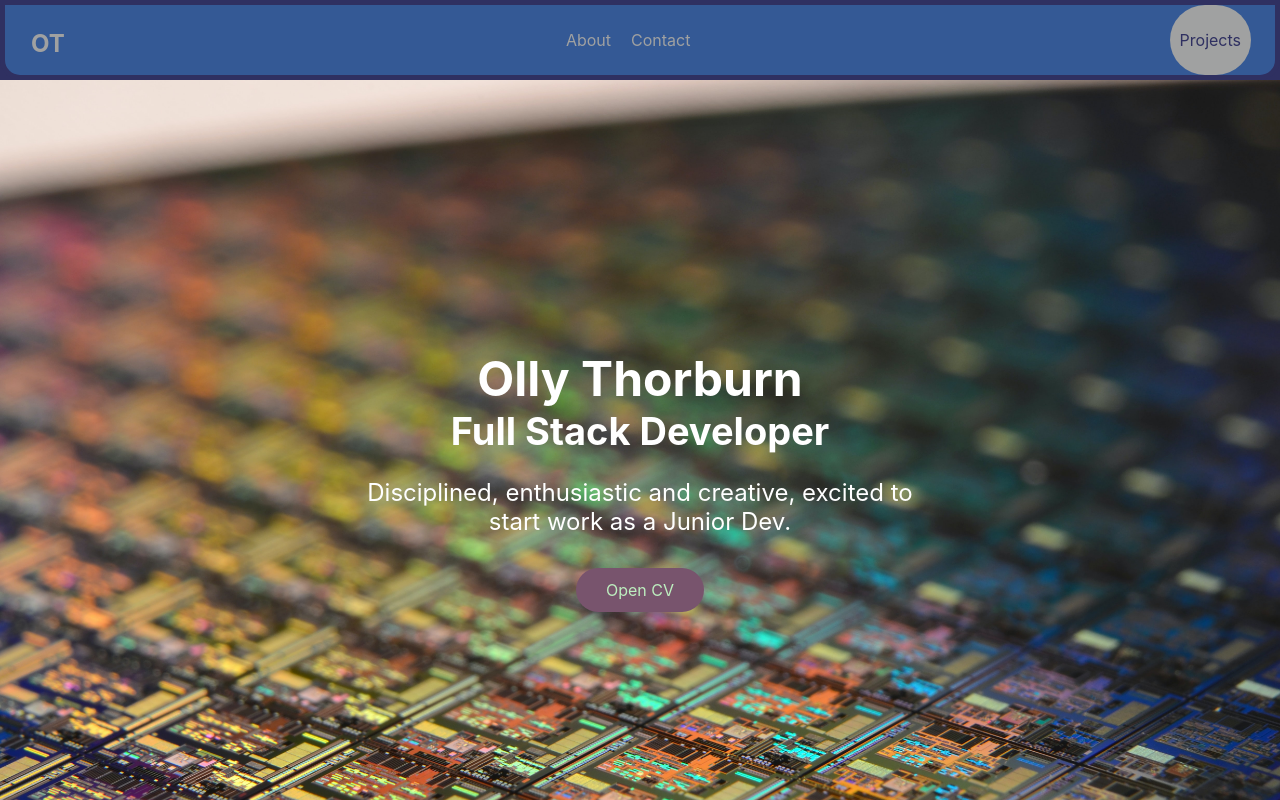
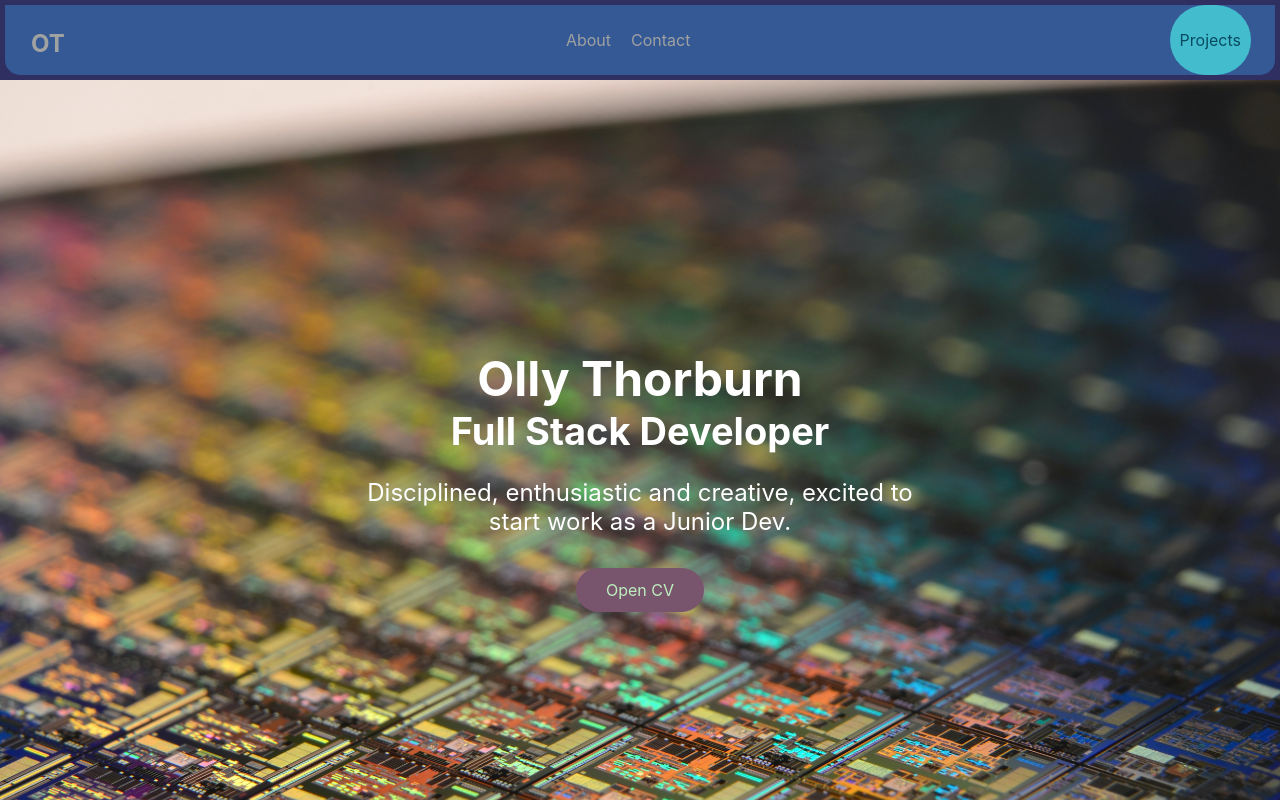
Before and after one commit to burn-Thor/Portfolio, a React (Create React App) app: page / in a window 1280 px wide. Shown: the top 800 px of the page. Built offline with nearby package versions, Linux system fonts and the light colour scheme.

Commit message:
styled-btn

```diff
--- a/src/components/Navbar/Navbar.js
+++ b/src/components/Navbar/Navbar.js
@@ -40,7 +40,7 @@ const LinkStyled = styled(Link)`
     }
 `
 const LinkStyledd = styled(Link)`
-  color: #2F3061;
+  color: #084C61;;
 
     &:hover {
         color: #43BCCD;
--- a/src/components/Navbar/StyledNav.css
+++ b/src/components/Navbar/StyledNav.css
@@ -60,9 +60,8 @@ nav{
     display: flex;
     align-items: center;
     border-radius: 40px;
-    background-color: #A0A1A1;
+    background-color: #43BCCD;
     padding: 10px;
-    color: white;
     font-size: 16px;
     cursor: pointer;
 }
```
